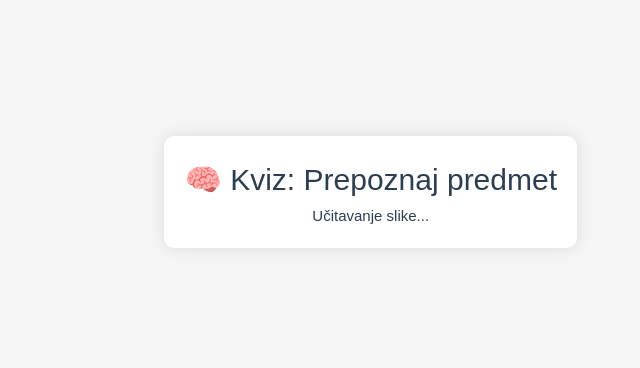
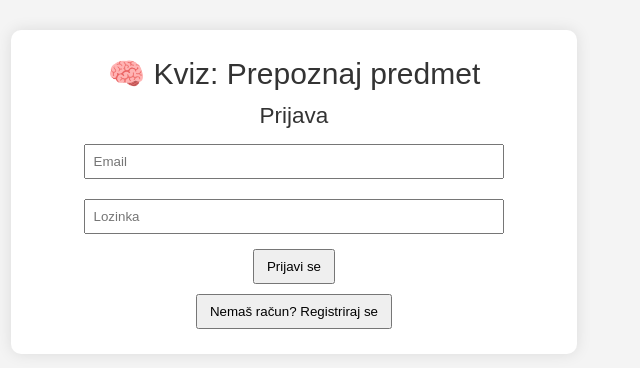
Before and after one commit to igorpavlic/Image-Quiz, a Vue app: page / in a window 1280 px wide. Shown: the part 208-576 px from the top of the page, without its empty margins (63-703 px from the left). Built offline with nearby package versions, Linux system fonts and the light colour scheme; no server answers.

Commit message:
Code change

```diff
--- a/src/App.vue
+++ b/src/App.vue
@@ -2,9 +2,38 @@
   <div class="container">
     <h1>🧠 Kviz: Prepoznaj predmet</h1>
 
+    <!-- Čekanje da Firebase provjeri korisnika -->
+    <div v-if="!authChecked">
+      <p>Učitavanje...</p>
+    </div>
+
+    <!-- Prikaz login/registracije -->
+    <div v-else-if="!user">
+      <h2 v-if="mode === 'login'">Prijava</h2>
+      <h2 v-else>Registracija</h2>
+
+      <input v-model="email" placeholder="Email" />
+      <input v-model="password" placeholder="Lozinka" type="password" />
+      <button @click="mode === 'login' ? login() : register()">
+        {{ mode === 'login' ? 'Prijavi se' : 'Registriraj se' }}
+      </button>
+
+      <p style="color: red">{{ error }}</p>
+      <p>
+        <button @click="toggleMode">
+          {{ mode === 'login' ? 'Nemaš račun? Registriraj se' : 'Već imaš račun? Prijavi se' }}
+        </button>
+      </p>
+    </div>
+
+    <!-- Prikaz kviza -->
+    <div v-else>
+      <p>Prijavljen kao: {{ user.email }}</p>
+      <button @click="logout">Odjava</button>
+
       <div v-if="imageUrl">
-      <h2>Koji je ovo predmet?</h2>
-      <img :src="imageUrl" alt="Slika predmeta" />
+        <h2>Što vidiš na slici?</h2>
+        <img :src="imageUrl" />
         <input v-model="userAnswer" placeholder="Upiši naziv" />
         <button @click="checkAnswer">Provjeri</button>
         <p>{{ result }}</p>
@@ -14,28 +43,115 @@
       <div v-else>
         <p>Učitavanje slike...</p>
       </div>
+
+      <!-- Admin panel: samo za ownera -->
+      <div v-if="user.email === ownerEmail" class="admin-panel">
+        <h3 style="margin-top: 20px">➕ Dodaj više riječi (odvojene zarezima, razmacima ili enterom)</h3>
+        <textarea
+          v-model="bulkWords"
+          rows="6"
+          cols="50"
+          placeholder="npr. jabuka, stol, auto..."
+        ></textarea>
+        <br />
+        <button @click="handleBulkAddWords">Dodaj više riječi</button>
+        <p style="color: green" v-if="bulkAddSuccess">✅ Riječi dodane!</p>
+      </div>
+    </div>
   </div>
 </template>
 
 <script setup>
-import { ref, onMounted } from 'vue'
+import { ref } from 'vue'
 import axios from 'axios'
+import {
+  createUserWithEmailAndPassword,
+  signInWithEmailAndPassword,
+  signOut,
+  onAuthStateChanged
+} from 'firebase/auth'
+import {
+  collection,
+  getDocs,
+  addDoc
+} from 'firebase/firestore'
+import { auth, db } from './firebase'
 
-// 🔑 Google Custom Search API podaci
+// 🔑 Postavke
 const API_KEY = 'AIzaSyB7IeZUYAroYlY1jCR1lGBF3rnfv126--o'
 const CX_ID = '307beb65a74304a9c'
+const ownerEmail = 'pi.eko013@gmail.com'
 
-const wordList = ['apple', 'car', 'dog', 'keyboard', 'lamp', 'bike', 'bottle']
+// 📧 Login / registracija
+const email = ref('')
+const password = ref('')
+const error = ref('')
+const mode = ref('login') // ili 'register'
+const toggleMode = () => {
+  mode.value = mode.value === 'login' ? 'register' : 'login'
+}
+
+// 👤 Auth korisnik
+const user = ref(null)
+const authChecked = ref(false)
+
+// 🔤 Riječi i kviz
+const wordList = ref([])
+const imageUrl = ref('')
 const correctWord = ref('')
 const userAnswer = ref('')
 const result = ref('')
-const imageUrl = ref('')
 const score = ref(0)
 
-function getRandomWord() {
-  return wordList[Math.floor(Math.random() * wordList.length)]
+// ➕ Dodavanje riječi
+const newWord = ref('')
+const addSuccess = ref(false)
+const bulkWords = ref('')
+const bulkAddSuccess = ref(false)
+
+// ✅ LOGIN
+async function login() {
+  error.value = ''
+  try {
+    await signInWithEmailAndPassword(auth, email.value, password.value)
+  } catch (e) {
+    error.value = 'Greška: ' + e.message
+  }
 }
 
+// ✅ REGISTRACIJA
+async function register() {
+  error.value = ''
+  try {
+    await createUserWithEmailAndPassword(auth, email.value, password.value)
+  } catch (e) {
+    error.value = 'Greška: ' + e.message
+  }
+}
+
+// ✅ ODJAVA
+async function logout() {
+  await signOut(auth)
+  user.value = null
+}
+
+// 🔄 PRAĆENJE STANJA AUTENTIKACIJE
+onAuthStateChanged(auth, async (u) => {
+  user.value = u
+  authChecked.value = true
+  if (u) {
+    await loadWords()
+  }
+})
+
+// 📥 Učitaj riječi iz Firestore
+async function loadWords() {
+  const snapshot = await getDocs(collection(db, 'words'))
+  wordList.value = snapshot.docs.map(doc => doc.data().word)
+  await loadNewImage()
+}
+
+// 🔍 Dohvati sliku iz Google API-ja
 async function fetchGoogleImage(query) {
   try {
     const res = await axios.get('https://www.googleapis.com/customsearch/v1', {
@@ -48,19 +164,22 @@ async function fetchGoogleImage(query) {
       }
     })
     return res.data.items[0].link
-  } catch (error) {
-    console.error('Greška kod dohvaćanja slike:', error)
+  } catch (e) {
+    console.error('Greška kod API-ja:', e)
     return ''
   }
 }
 
+// 🎯 Učitaj novu sliku
 async function loadNewImage() {
-  correctWord.value = getRandomWord()
-  imageUrl.value = await fetchGoogleImage(correctWord.value)
+  const word = wordList.value[Math.floor(Math.random() * wordList.value.length)]
+  correctWord.value = word
+  imageUrl.value = await fetchGoogleImage(word)
   userAnswer.value = ''
   result.value = ''
 }
 
+// ✅ Provjeri odgovor
 function checkAnswer() {
   if (userAnswer.value.toLowerCase() === correctWord.value.toLowerCase()) {
     result.value = '✅ Točno!'
@@ -68,25 +187,59 @@ function checkAnswer() {
   } else {
     result.value = `❌ Netočno. Točan odgovor: ${correctWord.value}`
   }
-
-  setTimeout(() => {
-    loadNewImage()
-  }, 2000)
+  setTimeout(loadNewImage, 2500)
 }
 
-onMounted(() => {
-  loadNewImage()
-})
+// ➕ Dodaj jednu riječ
+// async function handleAddWord() {
+//  if (user.value?.email !== ownerEmail) return
+//  const word = newWord.value.trim().toLowerCase()
+//  if (!word) return
+//  await addDoc(collection(db, 'words'), { word })
+//  addSuccess.value = true
+//  newWord.value = ''
+//  await loadWords()
+//  setTimeout(() => (addSuccess.value = false), 3000)
+// }
+
+// ➕ Dodaj više riječi
+async function handleBulkAddWords() {
+  if (user.value?.email !== ownerEmail) return
+  const input = bulkWords.value
+  if (!input.trim()) return
+
+  let wordsArray = input
+    .split(/[\s,]+/)
+    .map(word => word.toLowerCase().trim())
+    .filter(word => word.length > 1)
+
+  wordsArray = [...new Set(wordsArray)]
+
+  try {
+    const batchAdd = wordsArray.map(word =>
+      addDoc(collection(db, 'words'), { word })
+    )
+    await Promise.all(batchAdd)
+
+    bulkWords.value = ''
+    bulkAddSuccess.value = true
+    await loadWords()
+    setTimeout(() => (bulkAddSuccess.value = false), 3000)
+  } catch (err) {
+    console.error('Greška kod dodavanja riječi:', err)
+  }
+}
 </script>
 
 <style>
 body {
   font-family: Arial, sans-serif;
-  background-color: #f5f5f5;
+  background-color: #f4f4f4;
+  color: #333;
   margin: 0;
 }
 .container {
-  max-width: 600px;
+  max-width: 650px;
   margin: 40px auto;
   padding: 20px;
   background: white;
@@ -99,13 +252,21 @@ img {
   margin: 20px auto;
   display: block;
 }
-input {
-  padding: 10px;
-  margin-top: 10px;
+input, textarea {
+  padding: 8px;
+  margin: 10px;
+  width: 80%;
+  max-width: 500px;
 }
 button {
-  padding: 10px 15px;
-  margin-left: 10px;
+  padding: 8px 12px;
+  margin: 5px;
   cursor: pointer;
 }
+.admin-panel {
+  margin-top: 30px;
+  padding: 20px;
+  background: #f0f0f0;
+  border-radius: 8px;
+}
 </style>
--- a/src/firebase.js
+++ b/src/firebase.js
@@ -1,6 +1,7 @@
 // Import the functions you need from the SDKs you need
 import { initializeApp } from "firebase/app";
 import { getAuth } from "firebase/auth";
+import { getFirestore, collection, addDoc } from "firebase/firestore";
 // TODO: Add SDKs for Firebase products that you want to use
 // https://firebase.google.com/docs/web/setup#available-libraries
 
@@ -18,3 +19,4 @@ const firebaseConfig = {
 const app = initializeApp(firebaseConfig);
 
 export const auth = getAuth(app)
+export const db = getFirestore(app)
```
Lines whose indentation alone changed are shown as unchanged.
